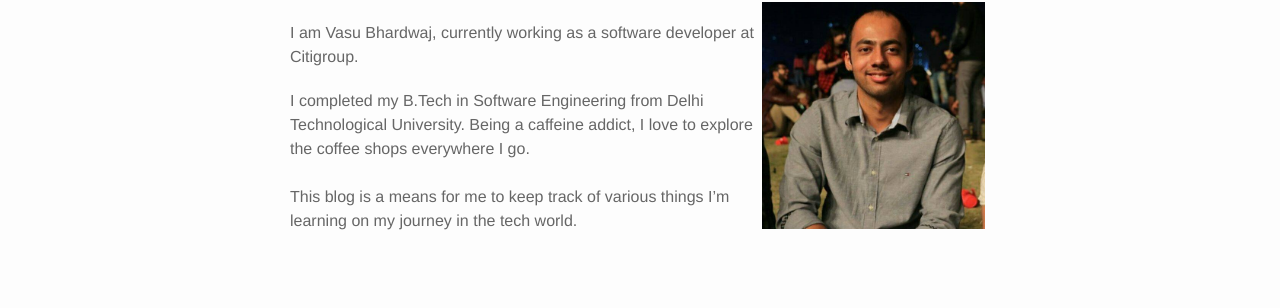
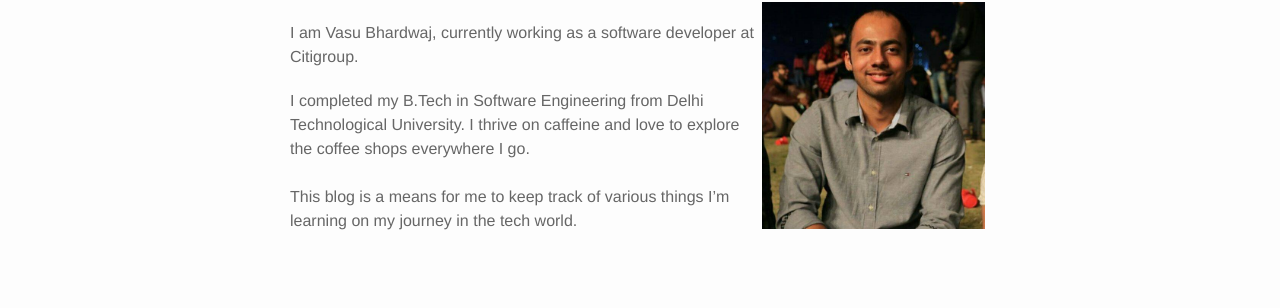
Before and after one commit to Vasu014/Vasu014.github.io, a Jekyll site: the page built from about.md, in a window 1280 px wide. Shown: the part 185-493 px from the top of the page. Built offline with Jekyll 4.4.1, drawn with Linux system fonts in a browser that asks for light colours; nearby versions of some CDN libraries.

Commit message:
Change about

```diff
--- a/about.md
+++ b/about.md
@@ -9,7 +9,7 @@ permalink: /about/
 <br/>
 I am Vasu Bhardwaj, currently working as a software developer at Citigroup.
 
-I completed my B.Tech in Software Engineering from Delhi Technological University. Being a caffeine addict, I love to explore the coffee shops everywhere I go.
+I completed my B.Tech in Software Engineering from Delhi Technological University. I thrive on caffeine and love to explore the coffee shops everywhere I go.
 <br/>
 <br/>
 This blog is a means for me to keep track of various things I'm learning on my journey in the tech world.
```
